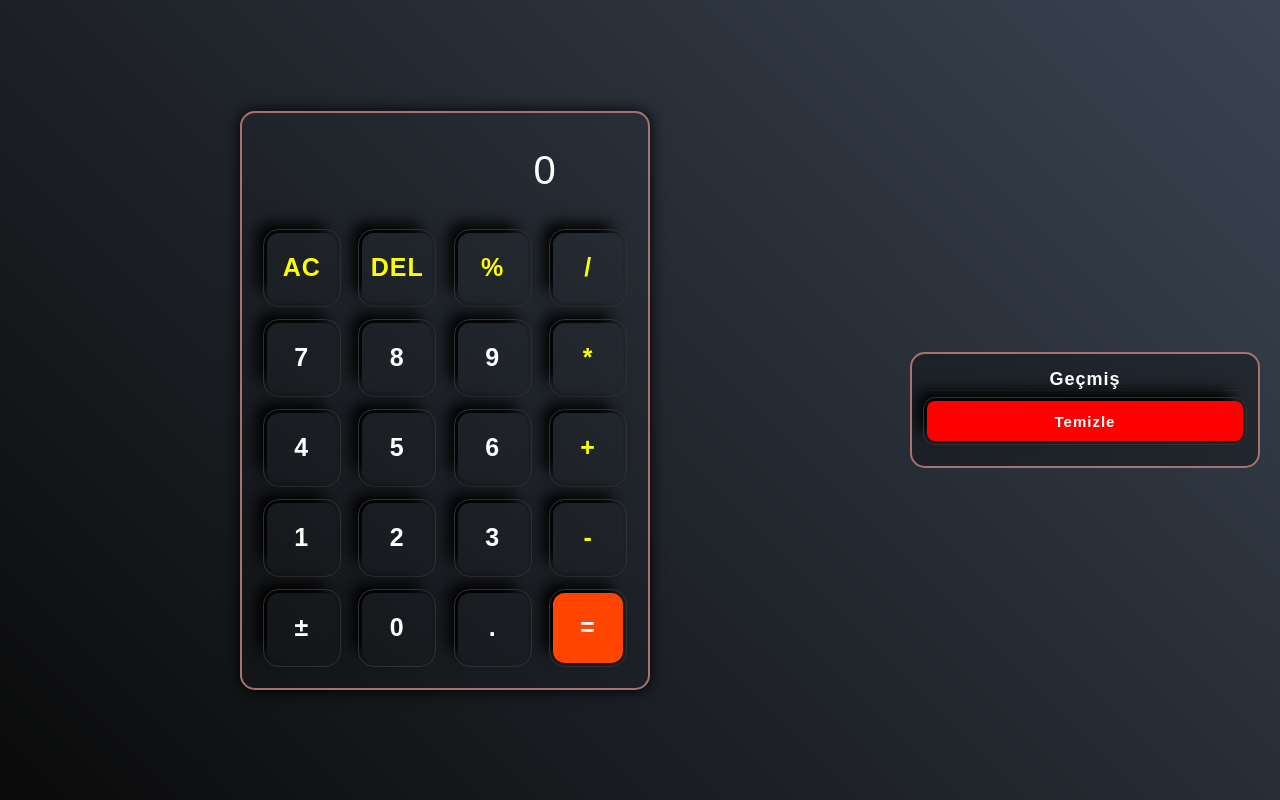
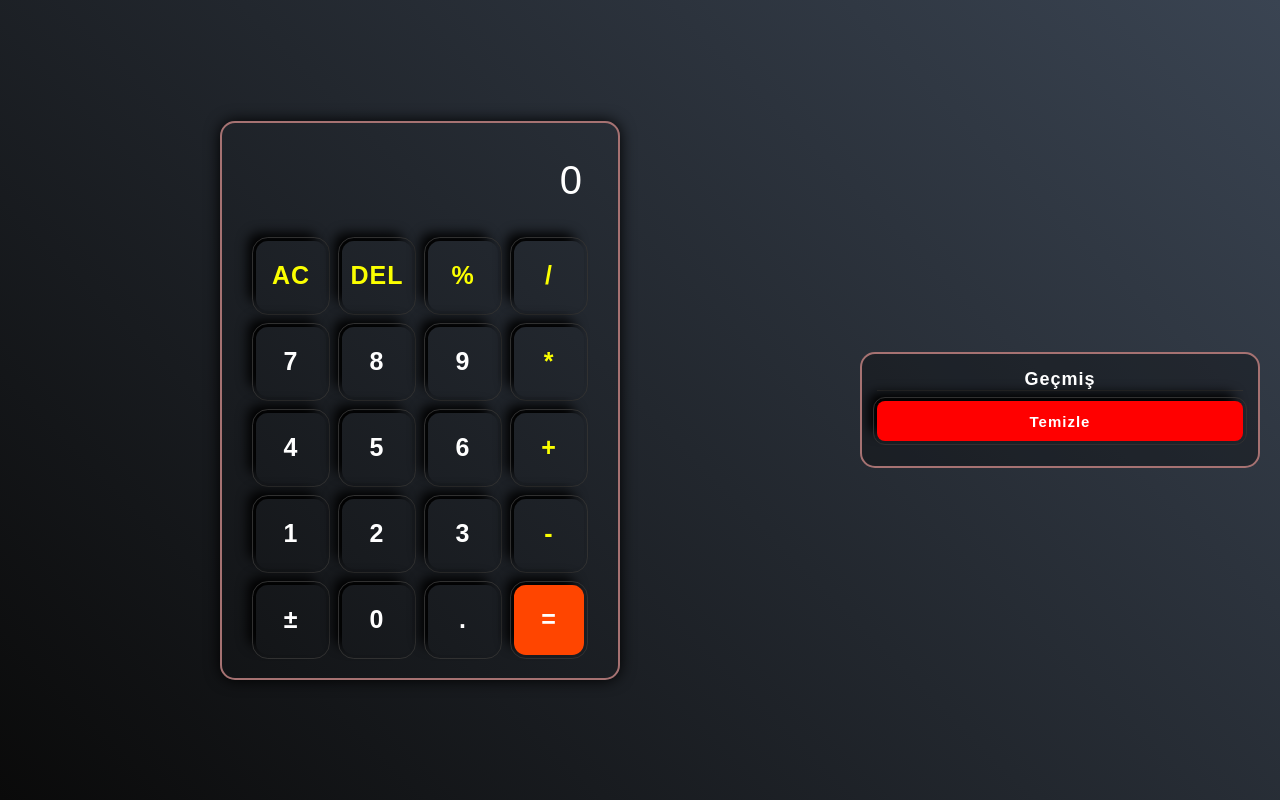
Before and after one commit to omerfarkkekec/idk, a plain HTML site: page index.html in a window 1280 px wide. Drawn offline with Linux system fonts and the light colour scheme.

Commit message:
Add files via upload

```diff
--- a/hesap.css
+++ b/hesap.css
@@ -30,17 +30,24 @@ body {
     box-shadow: 0 0 15px #000;
     border: 2px solid rgb(166,114,114);
     border-radius: 15px;
+    margin: auto;
 
-    /* Bilgisayarda butonları sıkıca sarması için */
-    width: fit-content;
-    margin: auto;
+    /* --- BİLGİSAYAR İÇİN SABİT AYAR (KİLİT NOKTA) --- */
+    /* İçerik ne olursa olsun genişlik tam 400px olacak. */
+    /* Bu sayede sağda solda boşluk kalma ihtimali SIFIRLANIR. */
+    width: 400px;
 }
 
-/* NOT: .row sınıfına genel (bilgisayar için) flex vermedik.
-   Böylece bilgisayarda eski düzen (inline-block) devam edecek. */
+/* Satırları hizaya sokan kod (Hem PC hem Mobil için) */
+.row {
+    display: flex;
+    justify-content: center; /* Butonları satırın ortasına çiviler */
+    align-items: center;
+    width: 100%;
+}
 
 .display input {
-    width: 320px; /* Bilgisayarda sabit genişlik (butonlar kadar) */
+    width: 100%;
     border: none;
     outline: none;
     padding: 20px;
@@ -58,14 +65,14 @@ input::placeholder {
 button {
     width: 70px;
     height: 70px;
-    margin: 10px;
+    margin: 8px; /* Boşlukları eşitledik */
     background: transparent;
     color: #fff;
     font-size: 25px;
     font-weight: 600;
     border: 0;
     border-radius: 17%;
-    box-shadow: -10px -10px 15px #000;
+    box-shadow: -8px -8px 12px #000;
     outline: 1px solid #313131;
     outline-offset: 3px;
     cursor: pointer;
@@ -87,14 +94,17 @@ button:active {
     font-weight: 900;
 }
 
+/* GEÇMİŞ PANELİ */
 .history {
     margin-top: 20px;
     padding: 15px;
     border: 2px solid rgb(166,114,114);
     border-radius: 15px;
     color: white;
-    width: 350px;
-    max-width: 90vw;
+
+    /* Bilgisayarda hesap makinesiyle aynı genişlikte olsun */
+    width: 400px;
+
     background: rgba(0,0,0,0.3);
     overflow-y: auto;
     max-height: 400px;
@@ -137,32 +147,28 @@ button:active {
     transition: 0.3s;
 }
 
-/* --- TELEFON VE TABLET İÇİN ÖZEL DÜZELTMELER --- */
+/* --- TELEFONLAR İÇİN ESNEK AYARLAR --- */
 @media (max-width: 800px) {
-
-    /* Sadece telefonda butonları esnek yapıp hizalıyoruz */
-    .row {
-        display: flex;
-        justify-content: center;
-        width: 100%;
-    }
-
-    /* Mobilde input genişliğini serbest bırakıyoruz */
-    .display input {
-        width: 100%;
-        font-size: 35px;
-    }
-
     .calculator {
-        width: 95%; /* Ekrana tam otursun */
+        /* Telefonda sabit 400px değil, ekranın %95'i olsun */
+        width: 95%;
         max-width: 400px;
     }
 
-    /* Butonları biraz küçültüp sıkıştırıyoruz ki taşmasın */
+    .history {
+        width: 95%;
+        max-width: 400px;
+    }
+
     button {
+        /* Mobilde butonları biraz ufaltalım ki sığsın */
         width: 60px;
         height: 60px;
         margin: 5px;
         font-size: 22px;
     }
+
+    .display input {
+        font-size: 35px;
+    }
 }
```
